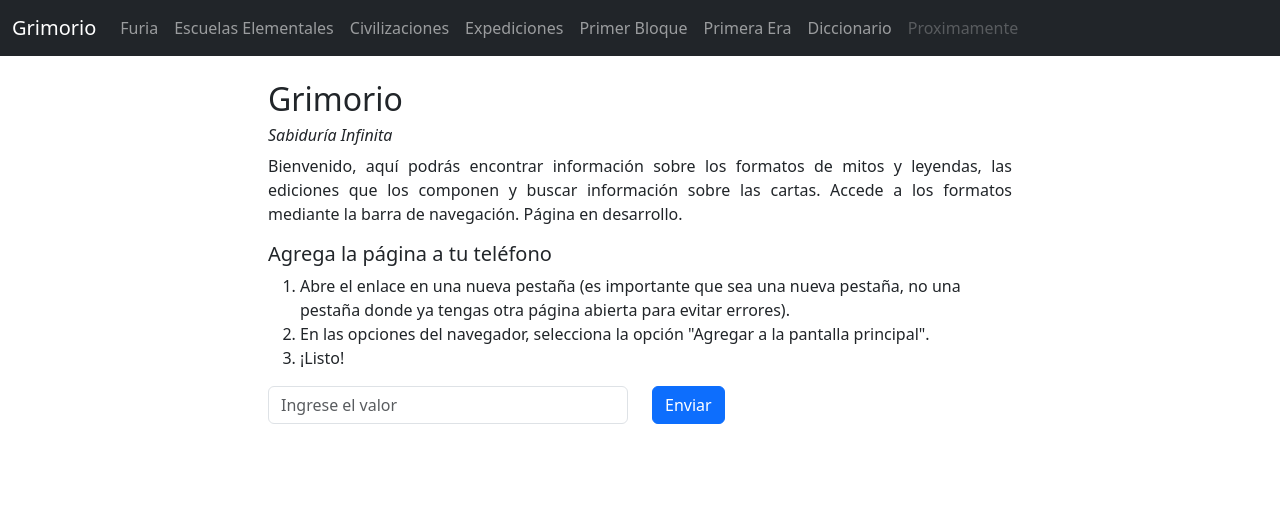
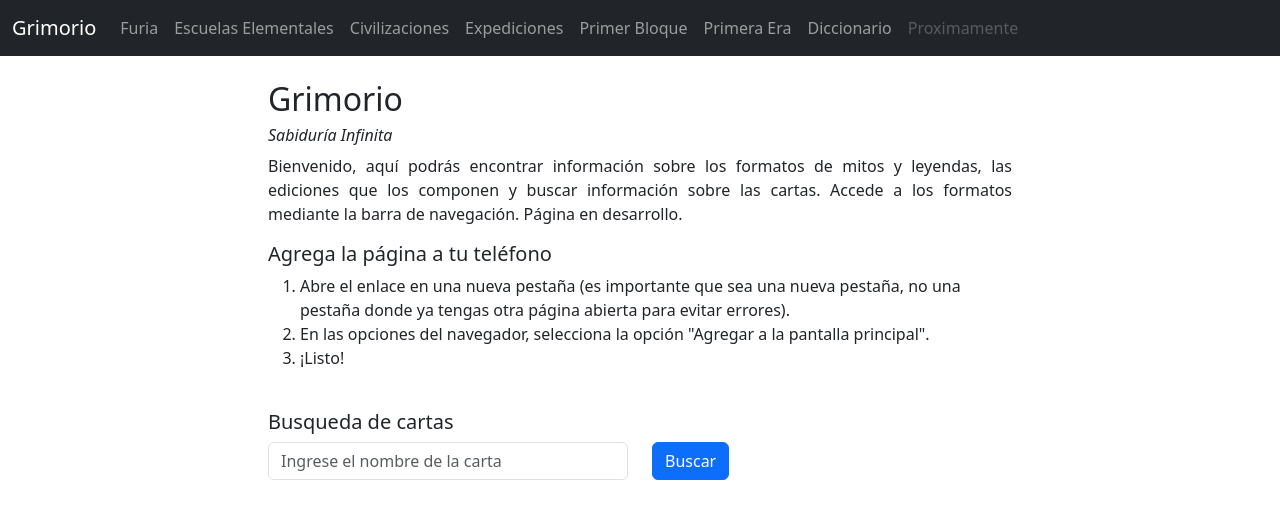
Before and after one commit to KyoJamett/grimorio, a React (Vite) app: page /#/grimorio in a window 1280 px wide. Shown: the top 518 px of the page. Built offline with nearby package versions, Linux system fonts and the light colour scheme.

Commit message:
correcciones de diseño en barra de busqueda

```diff
--- a/src/pages/Home.jsx
+++ b/src/pages/Home.jsx
@@ -74,7 +74,10 @@ export function Home() {
         <p className="justificado">{intro.text}</p>
         <ShortcutComponent />
         {/* Formulario de entrada */}
-        {
+        <br></br>
+        <div className="row">
+          <h5>Busqueda de cartas</h5>
+        </div>
         <form onSubmit={handleSubmit} className="mb-4">
           <div className="row">
             <div className="col">
@@ -83,20 +86,19 @@ export function Home() {
                 value={inputValue}
                 onChange={handleChange}
                 className="form-control"
-                  placeholder="Ingrese el valor"
+                placeholder="Ingrese el nombre de la carta"
                 required
               />
             </div>
             <div className="col">
               <button type="submit" className="btn btn-primary">
-                  Enviar
+                Buscar
               </button>
             </div>
           </div>
           {loading && <p>Cargando...</p>}
           {error && <p className="text-danger">Error: {error}</p>}
         </form>
-        }
 
         {/* Grid de cartas, visible solo cuando hay cartas */}
         <div className="container my-4">
@@ -110,7 +112,7 @@ export function Home() {
                     key={`${card.edition}-${card.edid}`}
                   >
                     <span className="border border-secondary rounded p-3 mb-3 d-flex flex-column align-items-center black">
-                      <h6 className="card-title results-title text-warning">
+                      <h6 className="card-title results-title text-warning margin-bottom">
                         {card.name}
                       </h6>
                       <img
--- a/src/styles.css
+++ b/src/styles.css
@@ -264,6 +264,10 @@ nota de nacho: el media query solucionó el problema de la tabla no ajustandose
   margin-left: 5px;
 }
 
+.margin-bottom {
+  margin-bottom: 5px;
+}
+
 .dropdown-menu {
   max-height: 300px;   /* Puedes ajustar este valor según el diseño que desees */
   overflow-y: auto;     /* Habilita el scroll cuando el contenido excede el máximo */
```
Lines whose indentation alone changed are shown as unchanged.
